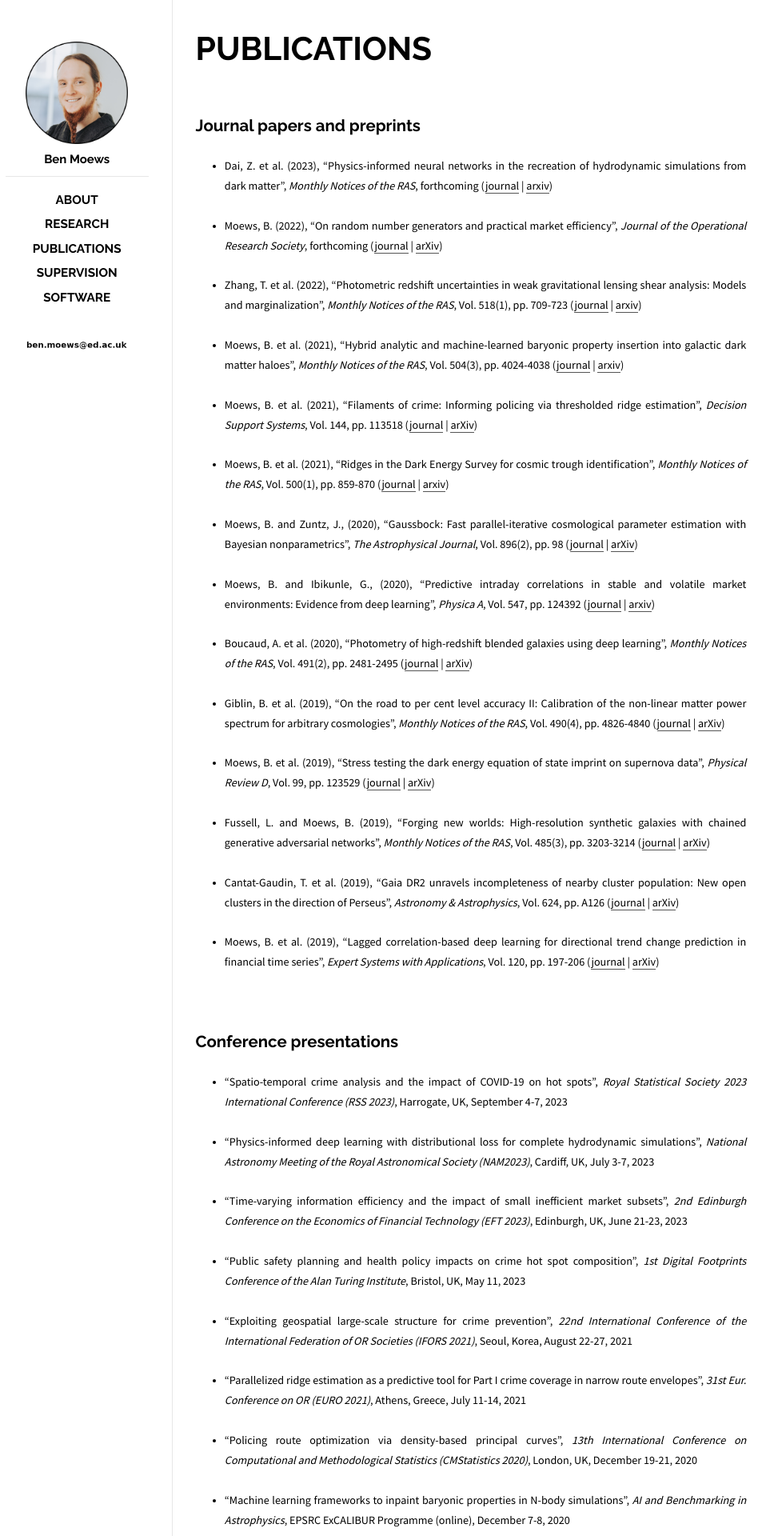
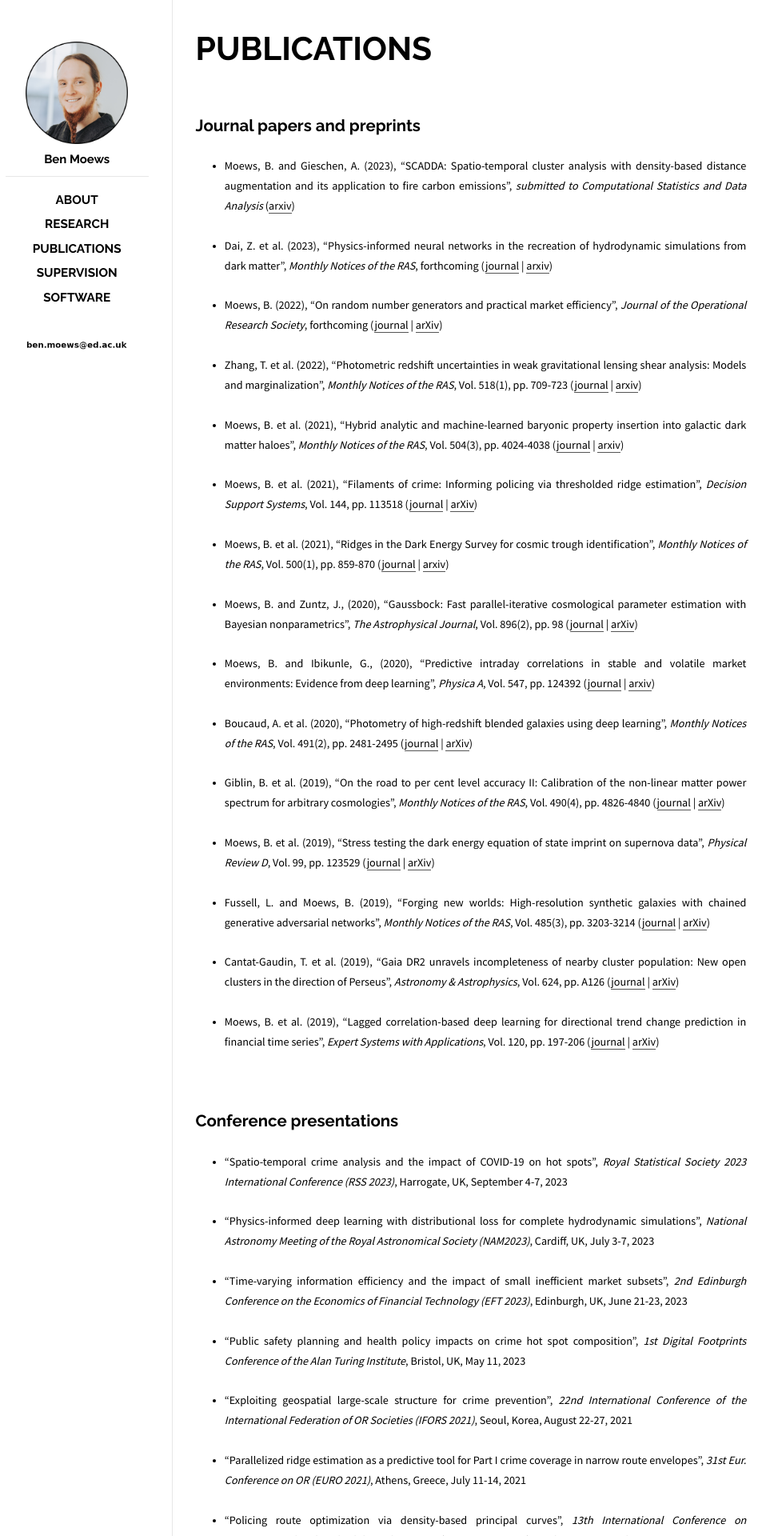
Before and after one commit to moews/moews.github.io, a Jekyll site: the page built from _posts/2017-03-25-publications.md, in a window 1280 px wide. Shown: the top 1920 px of the page at 80% size, without its empty margins (143-1111 px from the left). Built offline with Jekyll 4.4.1, drawn with Linux system fonts in a browser that asks for light colours.

Commit message:
Update 2017-03-25-publications.md

```diff
--- a/_posts/2017-03-25-publications.md
+++ b/_posts/2017-03-25-publications.md
@@ -9,6 +9,8 @@
 <br>
 
 ## Journal papers and preprints
+
+* <small>Moews, B. and Gieschen, A. (2023), "SCADDA: Spatio-temporal cluster analysis with density-based distance augmentation and its application to fire carbon emissions", _submitted to Computational Statistics and Data Analysis_ ([arxiv](https://arxiv.org/abs/2311.04290))</small>
 
 * <small>Dai, Z. et al. (2023), "Physics-informed neural networks in the recreation of hydrodynamic simulations from dark matter", _Monthly Notices of the RAS_, forthcoming ([journal](https://doi.org/10.1093/mnras/stad3394) | [arxiv](https://arxiv.org/abs/2303.14090))</small>
 
```
